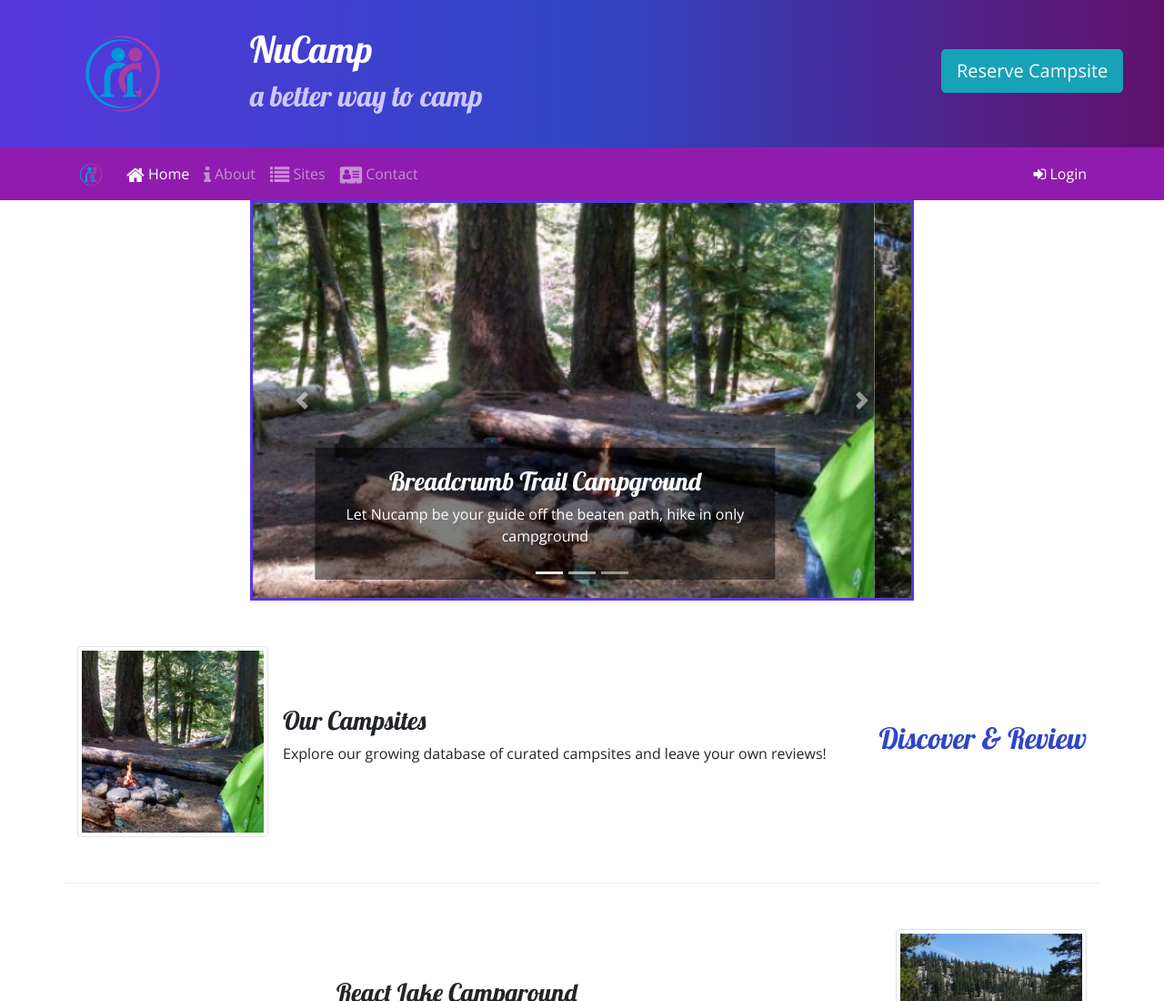
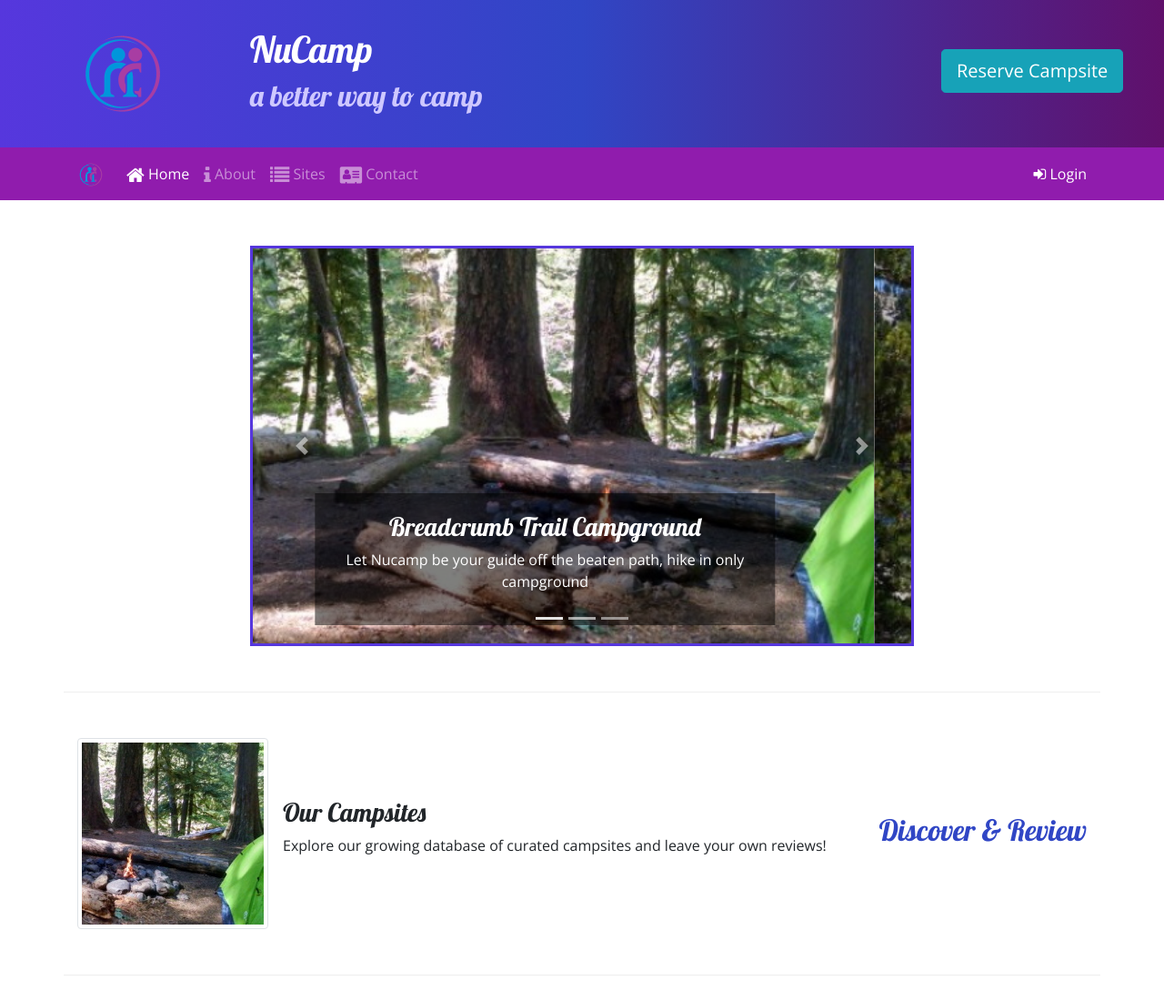
Before and after one commit to Neotek32/nucampsite, a website: page index.html in a window 1280 px wide. Shown: the top 1100 px of the page at 91% size. Drawn offline with nearby package versions, Linux system fonts and the light colour scheme.

Commit message:
Carousel Fix

```diff
--- a/index.html
+++ b/index.html
@@ -93,7 +93,7 @@
     </div>
 
     <div class="container">
-        <div class="row row content">
+        <div class="row row-content">
             <div class="col-md-8 mx-auto">
                 <div id="homeCarousel" class="carousel slide" data-ride="carousel">
                     <ol class="carousel-indicators">
```
